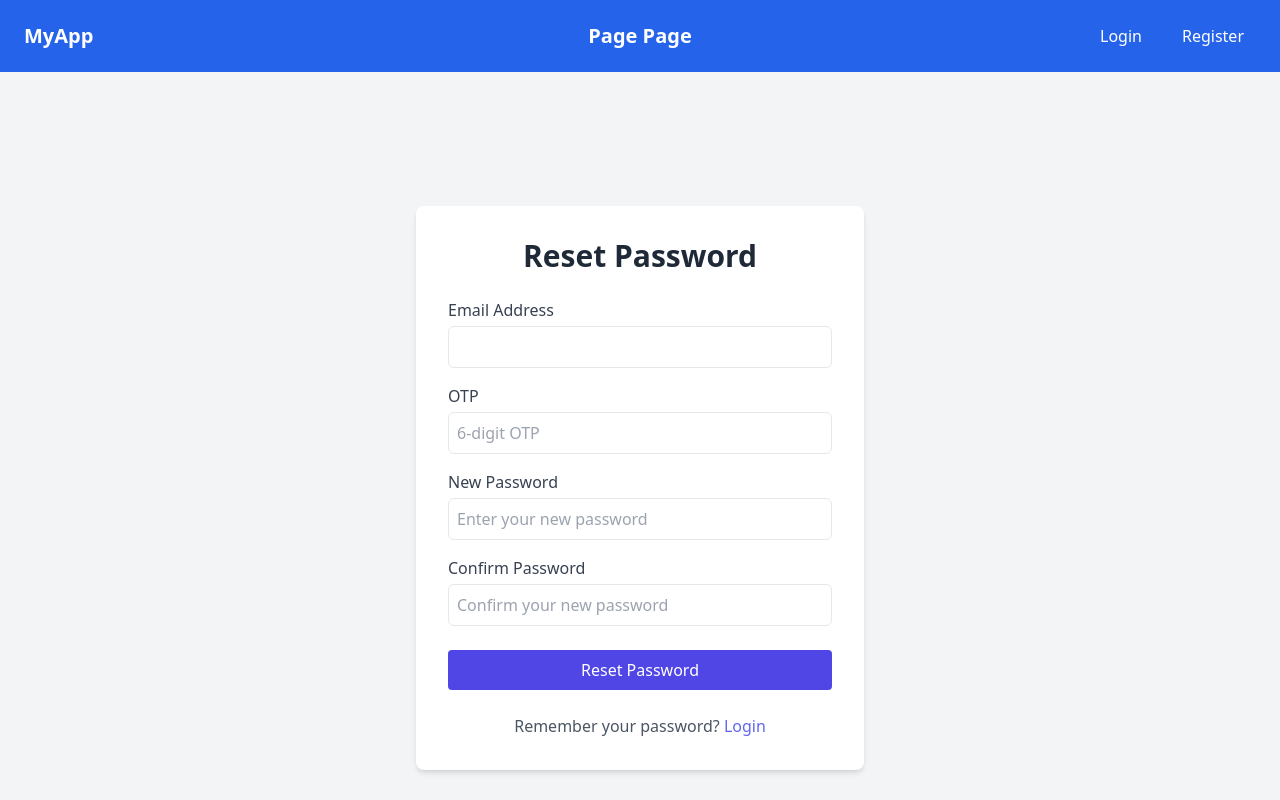
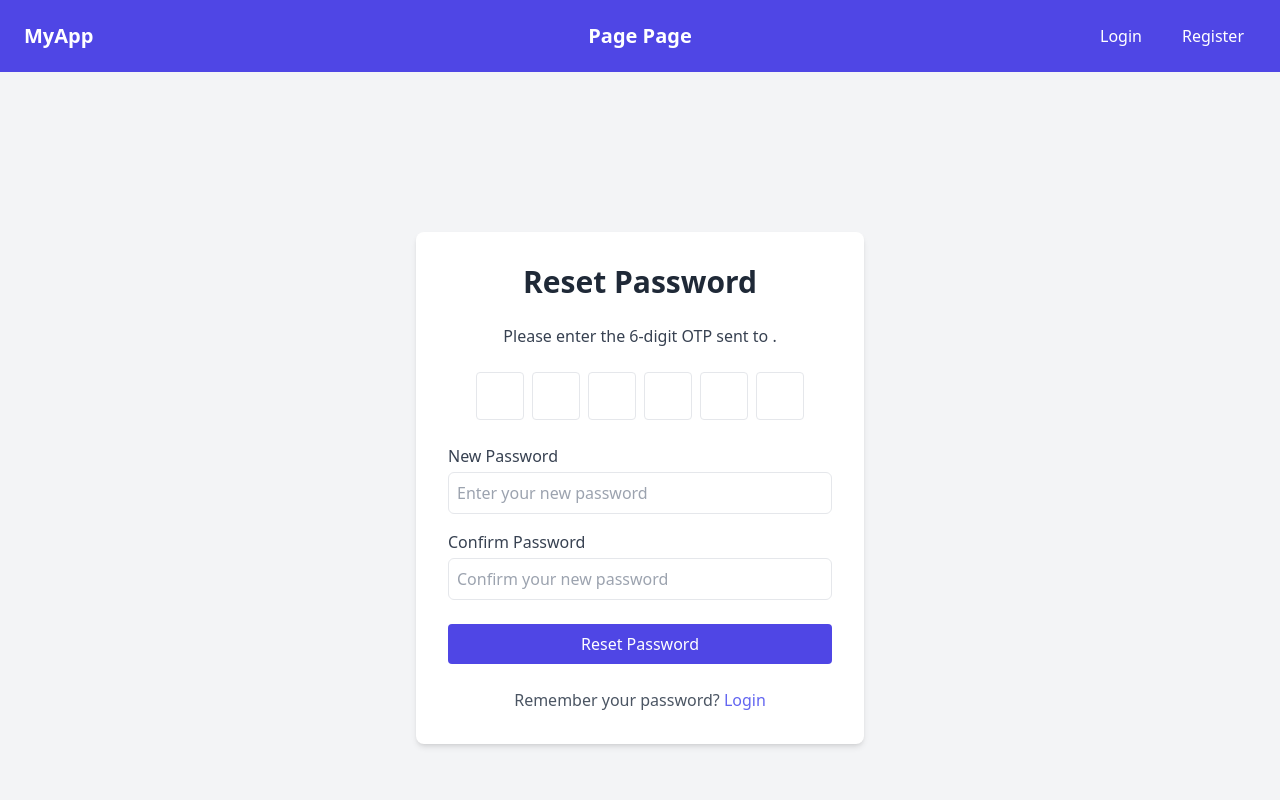
Before and after one commit to Danpav1/login_website, a React (Vite) app in the folder frontend/: page /reset-password in a window 1280 px wide. Shown: the top 800 px of the page. Built offline with nearby package versions, Linux system fonts and the light colour scheme; no server answers.

Commit message:
changed some colors for better styling

```diff
--- a/frontend/index.html
+++ b/frontend/index.html
@@ -4,7 +4,7 @@
     <meta charset="UTF-8" />
     <link rel="icon" type="image/svg+xml" href="/vite.svg" />
     <meta name="viewport" content="width=device-width, initial-scale=1.0" />
-    <title>Login Page</title>
+    <title>User Authentication Project</title>
   </head>
   <body class = "bg-gray-100">
     <div id="root"></div>
--- a/frontend/src/components/Navbar.jsx
+++ b/frontend/src/components/Navbar.jsx
@@ -44,7 +44,7 @@ const Navbar = () => {
   }, []);
 
   return (
-    <nav className="bg-blue-600 text-white px-6 py-4">
+    <nav className="bg-indigo-600 text-white px-6 py-4">
       <div className="container mx-auto flex items-center justify-between relative">
         {/* Left Section: Logo */}
         <div className="flex-1">
@@ -106,13 +106,13 @@ const Navbar = () => {
             <>
               <Link
                 to="/login"
-                className="hover:bg-blue-700 px-3 py-2 rounded"
+                className="hover:bg-indigo-700 px-3 py-2 rounded"
               >
                 Login
               </Link>
               <Link
                 to="/register"
-                className="hover:bg-blue-700 px-3 py-2 rounded"
+                className="hover:bg-indigo-700 px-3 py-2 rounded"
               >
                 Register
               </Link>
--- a/frontend/src/pages/LoginPage.jsx
+++ b/frontend/src/pages/LoginPage.jsx
@@ -107,7 +107,7 @@ const LoginPage = () => {
                 className={`w-full p-2 text-white rounded ${
                   isSubmitting
                     ? 'bg-blue-300 cursor-not-allowed'
-                    : 'bg-blue-500 hover:bg-blue-600'
+                    : 'bg-indigo-600 hover:bg-indigo-700'
                 }`}
               >
                 {isSubmitting ? 'Logging in...' : 'Login'}
--- a/frontend/src/pages/RegisterPage.jsx
+++ b/frontend/src/pages/RegisterPage.jsx
@@ -147,7 +147,7 @@ const RegisterPage = () => {
                 className={`w-full p-2 text-white rounded ${
                   isSubmitting
                     ? 'bg-blue-300 cursor-not-allowed'
-                    : 'bg-blue-500 hover:bg-blue-600'
+                    : 'bg-indigo-600 hover:bg-indigo-700'
                 }`}
               >
                 {isSubmitting ? 'Registering...' : 'Register'}
--- a/frontend/src/pages/ResetPasswordPage.jsx
+++ b/frontend/src/pages/ResetPasswordPage.jsx
@@ -1,9 +1,25 @@
 // src/pages/ResetPasswordPage.jsx
-import React, { useState, useContext, useEffect } from 'react';
+import React, { useState, useContext, useEffect, useRef } from 'react';
 import { AuthContext } from '../contexts/authContext';
 import { Formik, Form, Field, ErrorMessage } from 'formik';
 import * as Yup from 'yup';
 import { useNavigate, Link, useLocation } from 'react-router-dom';
+
+const OTPInput = React.forwardRef(({ value, onChange, onBackspace }, ref) => (
+  <input
+    ref={ref}
+    type="text"
+    maxLength="1"
+    className="w-12 h-12 border rounded text-center text-xl focus:outline-none focus:ring-2 focus:ring-indigo-500"
+    value={value}
+    onChange={onChange}
+    onKeyDown={(e) => {
+      if (e.key === 'Backspace' && !value && onBackspace) {
+        onBackspace();
+      }
+    }}
+  />
+));
 
 const ResetPasswordPage = () => {
   const { resetPassword } = useContext(AuthContext);
@@ -12,21 +28,81 @@ const ResetPasswordPage = () => {
   const navigate = useNavigate();
   const location = useLocation();
 
-  // Extract email from query param if available
+  // Extract email from query param passed from forgot-password page
   const params = new URLSearchParams(location.search);
   const passedEmail = params.get('email') || '';
 
+  // State for OTP digits
+  const [otpDigits, setOtpDigits] = useState(['', '', '', '', '', '']);
+
+  // References to each OTP input
+  const inputRefs = useRef([]);
+  inputRefs.current = Array.from({ length: 6 }, (_, i) => inputRefs.current[i] || React.createRef());
+
+  // Reference for password input to focus after OTP is complete
+  const passwordRef = useRef(null);
+
+  const handleOTPChange = (index, e) => {
+    const inputVal = e.target.value;
+    const cleanedVal = inputVal.replace(/\D/g, ''); // only digits
+
+    // If user pasted multiple characters:
+    if (cleanedVal.length > 1) {
+      // Distribute characters across this and subsequent boxes
+      const newDigits = [...otpDigits];
+      let currentIndex = index;
+      for (let char of cleanedVal) {
+        if (currentIndex > 5) break; // no more boxes
+        newDigits[currentIndex] = char;
+        currentIndex++;
+      }
+      setOtpDigits(newDigits);
+
+      // Focus next empty box if any
+      let nextEmptyIndex = newDigits.findIndex(d => d === '');
+      if (nextEmptyIndex === -1) {
+        // All filled, focus password
+        passwordRef.current.focus();
+      } else {
+        inputRefs.current[nextEmptyIndex].current.focus();
+      }
+    } else {
+      // Single character input
+      const newDigits = [...otpDigits];
+      newDigits[index] = cleanedVal;
+      setOtpDigits(newDigits);
+
+      if (cleanedVal && index < 5) {
+        // Move to next input if filled and not last box
+        inputRefs.current[index + 1].current.focus();
+      } else if (index === 5 && cleanedVal) {
+        // If last box filled, focus password
+        passwordRef.current.focus();
+      }
+    }
+  };
+
+  const handleBackspace = (index) => {
+    if (index > 0) {
+      // Move focus to previous input
+      inputRefs.current[index - 1].current.focus();
+      const newDigits = [...otpDigits];
+      newDigits[index - 1] = '';
+      setOtpDigits(newDigits);
+    }
+  };
+
   // Validation schema using Yup
   const validationSchema = Yup.object({
-    email: Yup.string().email('Invalid email address').required('Email is required'),
-    otp: Yup.string().length(6, 'OTP must be exactly 6 digits').required('OTP is required'),
-    newPassword: Yup.string().min(6, 'Password must be at least 6 characters').required('New password is required'),
-    confirmPassword: Yup.string().oneOf([Yup.ref('newPassword'), null], 'Passwords must match').required('Confirm password is required'),
+    newPassword: Yup.string()
+      .min(6, 'Password must be at least 6 characters')
+      .required('New password is required'),
+    confirmPassword: Yup.string()
+      .oneOf([Yup.ref('newPassword'), null], 'Passwords must match')
+      .required('Confirm password is required'),
   });
 
   const initialValues = {
-    email: passedEmail,
-    otp: '',
     newPassword: '',
     confirmPassword: '',
   };
@@ -34,10 +110,18 @@ const ResetPasswordPage = () => {
   const onSubmit = async (values, { setSubmitting, resetForm }) => {
     setServerError('');
     setMessage('');
+
+    const otp = otpDigits.join('');
+    if (otp.length < 6 || otpDigits.some(d => d === '')) {
+      setServerError('Please enter all 6 digits of the OTP.');
+      setSubmitting(false);
+      return;
+    }
+
     try {
       const response = await resetPassword({
-        email: values.email,
-        otp: values.otp,
+        email: passedEmail,
+        otp,
         newPassword: values.newPassword,
       });
       setMessage(response.message);
@@ -57,44 +141,33 @@ const ResetPasswordPage = () => {
         <h2 className="text-3xl font-semibold text-center text-gray-800">Reset Password</h2>
         {message && <div className="text-green-500 text-center">{message}</div>}
         {serverError && <div className="text-red-500 text-center">{serverError}</div>}
+
+        <p className="text-center text-gray-700 mb-4">
+          Please enter the 6-digit OTP sent to <strong>{passedEmail}</strong>.
+        </p>
+
+        <div className="flex justify-center space-x-2 mb-4">
+          {otpDigits.map((digit, i) => (
+            <OTPInput
+              key={i}
+              value={digit}
+              onChange={(e) => handleOTPChange(i, e)}
+              onBackspace={() => handleBackspace(i)}
+              ref={inputRefs.current[i]}
+            />
+          ))}
+        </div>
+
         <Formik initialValues={initialValues} validationSchema={validationSchema} onSubmit={onSubmit}>
           {({ isSubmitting }) => (
             <Form>
-              {/* Email Field */}
-              <div className="mb-4">
-                <label htmlFor="email" className="block text-gray-700">
-                  Email Address
-                </label>
-                <Field
-                  type="email"
-                  name="email"
-                  id="email"
-                  className="mt-1 p-2 w-full border rounded-md focus:outline-none focus:ring-2 focus:ring-indigo-500"
-                />
-                <ErrorMessage name="email" component="div" className="text-red-500 text-sm mt-1" />
-              </div>
-
-              {/* OTP Field */}
-              <div className="mb-4">
-                <label htmlFor="otp" className="block text-gray-700">
-                  OTP
-                </label>
-                <Field
-                  type="text"
-                  name="otp"
-                  id="otp"
-                  className="mt-1 p-2 w-full border rounded-md focus:outline-none focus:ring-2 focus:ring-indigo-500"
-                  placeholder="6-digit OTP"
-                />
-                <ErrorMessage name="otp" component="div" className="text-red-500 text-sm mt-1" />
-              </div>
-
               {/* New Password Field */}
               <div className="mb-4">
                 <label htmlFor="newPassword" className="block text-gray-700">
                   New Password
                 </label>
                 <Field
+                  innerRef={passwordRef}
                   type="password"
                   name="newPassword"
                   id="newPassword"
```
Also changed, not shown: 1 other file (tests, documents, lock files or other folders).
